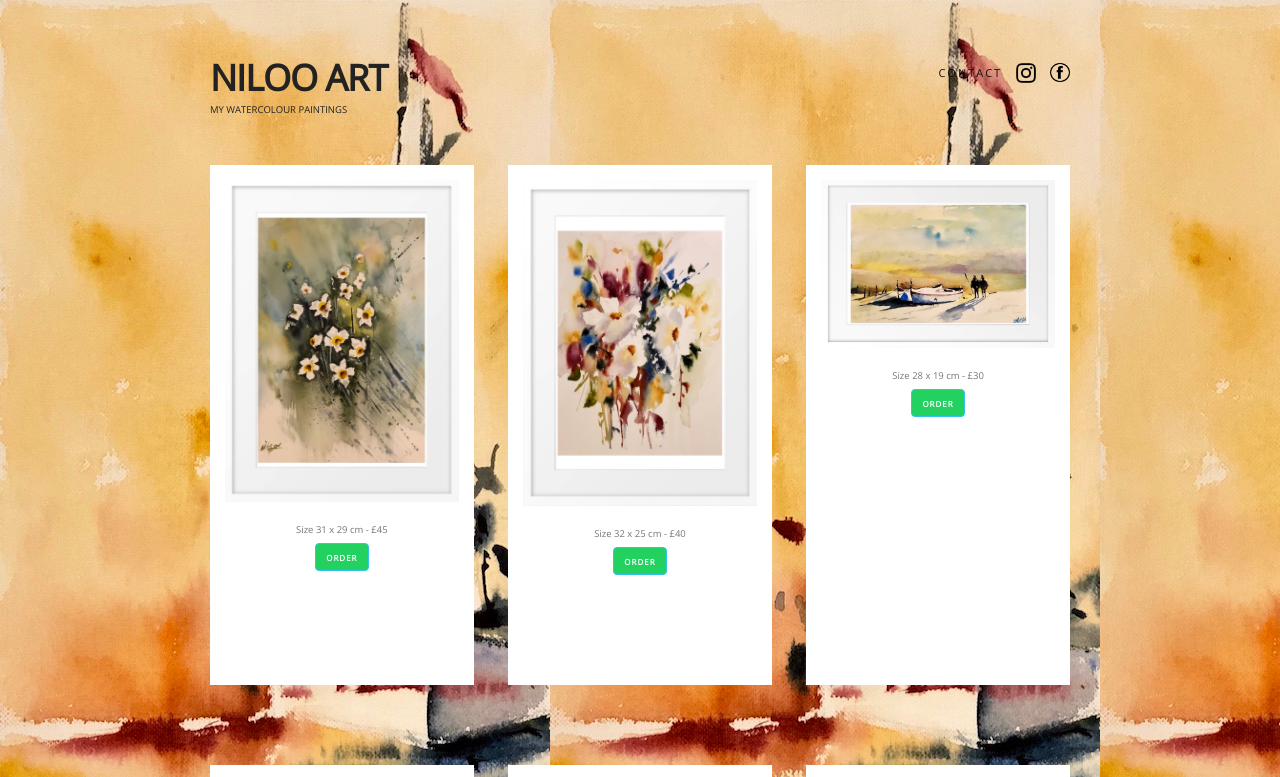
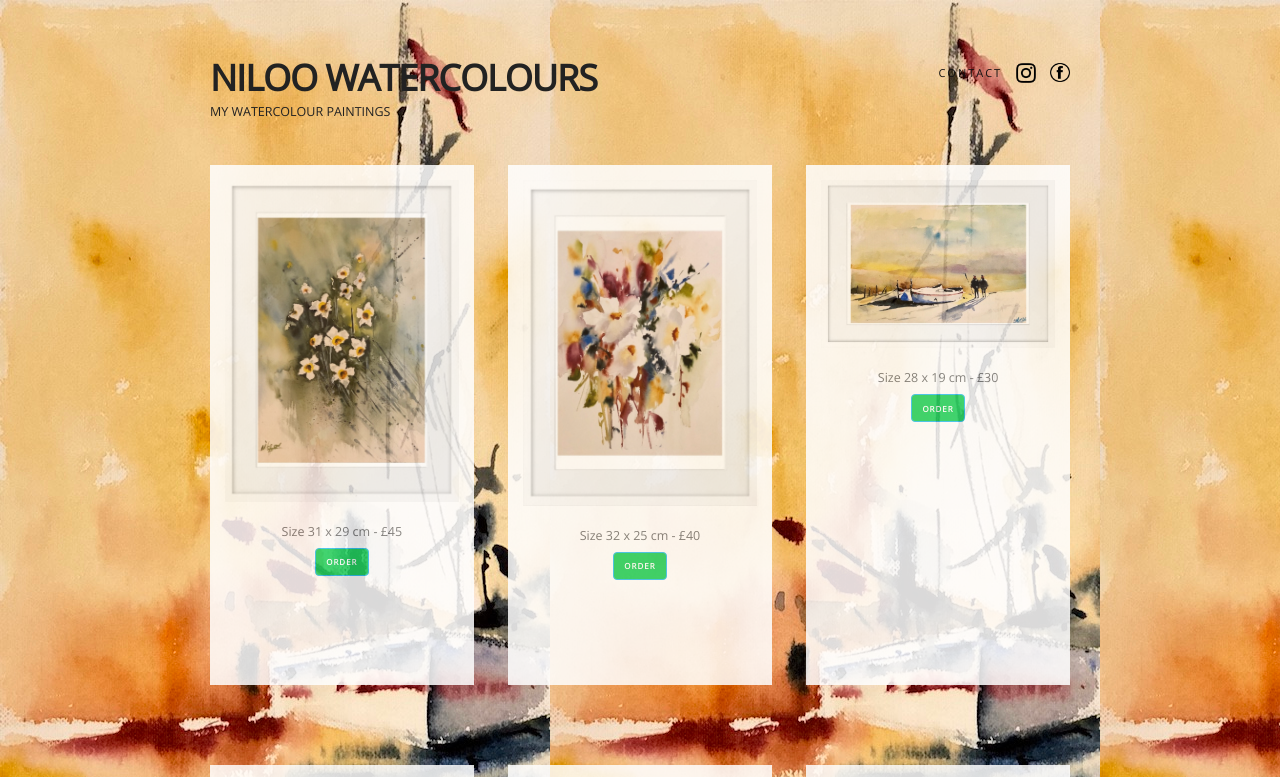
Before and after one commit to nilnik85/nilnik85.github.io, a website: page index.html in a window 1280 px wide. Shown: the top 777 px of the page. Drawn offline with nearby package versions, Linux system fonts and the light colour scheme.

Commit message:
title change

```diff
--- a/css/custom.css
+++ b/css/custom.css
@@ -94,7 +94,7 @@ img {
 }
 
 h6.small {
-  font-size: 0.95rem;
+  font-size: 1.25rem;
 }
 
 #view-l {
@@ -119,6 +119,11 @@ h6.small {
   text-align: center;
   padding: 1.5rem;
   margin-bottom: 2rem;
+  opacity: 0.85;
+}
+
+.one-third.column:hover {
+  opacity: 1;
 }
 
 .button-primary {
@@ -140,9 +145,6 @@ h6.small {
   padding: 2px 6px;
   margin-right: 4px;
 }
-
-
-
 
 
 /* Larger than phone */
@@ -190,9 +192,7 @@ h6.small {
   }
 
   .album img {
-    /* width: auto;
-    height: 100%; */
-    /* width: 76%; */
+    cursor: pointer;
   }
 
   .one-third.column {
--- a/index.html
+++ b/index.html
@@ -40,7 +40,7 @@
         <nav class="navbar">
             <ul class="navbar-list">
                 <li class="logo">
-                    <h3>NILOO Art</h3>
+                    <h3>NILOO Watercolours</h3>
                     <h6 class="small">My watercolour paintings</h6>
                 </li>
                 <li class="navbar-item">
@@ -118,8 +118,8 @@
 
                 var visibalePics = [];
 
-                for(var j=0; j<data.pics.length; j++) {
-                    if(data.pics[j].show) {
+                for (var j = 0; j < data.pics.length; j++) {
+                    if (data.pics[j].show) {
                         visibalePics.push(data.pics[j]);
                     }
                 }
@@ -140,7 +140,8 @@
                         // var footerPrice = "<h6>" + val.price + "</h6>";
                         var sold = val.sold ? "<span class='sold'>SOLD</span>" : "";
                         var footerSize = "<h6 class='small'>" + sold + val.size + " - £" + val.price + "</h6>";
-                        var footerReq = "<a class='button button-primary small' onclick='enquire(" + val.id + ");' href='mailto:nilnik85@gmail.com?Subject=Request%20watercolour item "
+                        var footerReq = "<a class='button button-primary small' onclick='enquire(" + val.id
+                            + ");' href='mailto:nilnik85@gmail.com?Subject=Request%20watercolour item "
                             + val.id + "' target='_top'>" + (val.sold ? "Re order" : "Order") + "</a>";
 
                         var footer = "<div class='img-footer'>" + footerSize + footerReq + "</div>";
```
